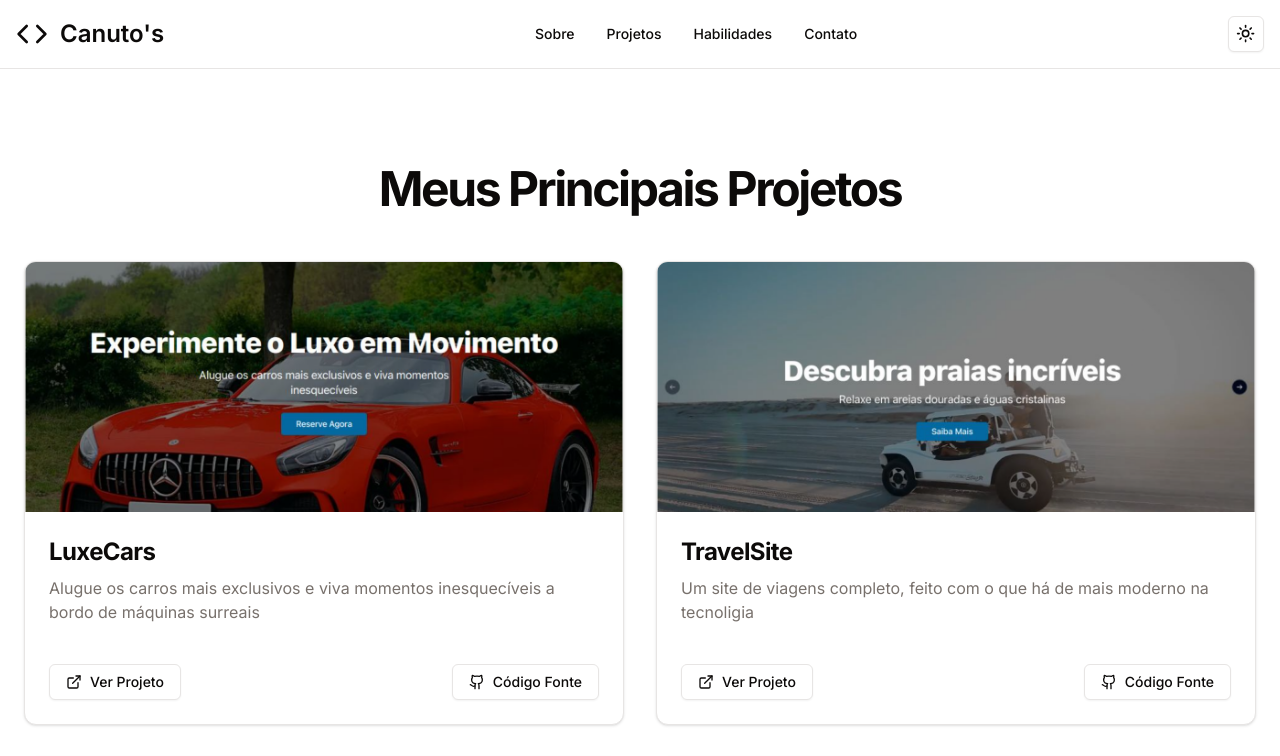
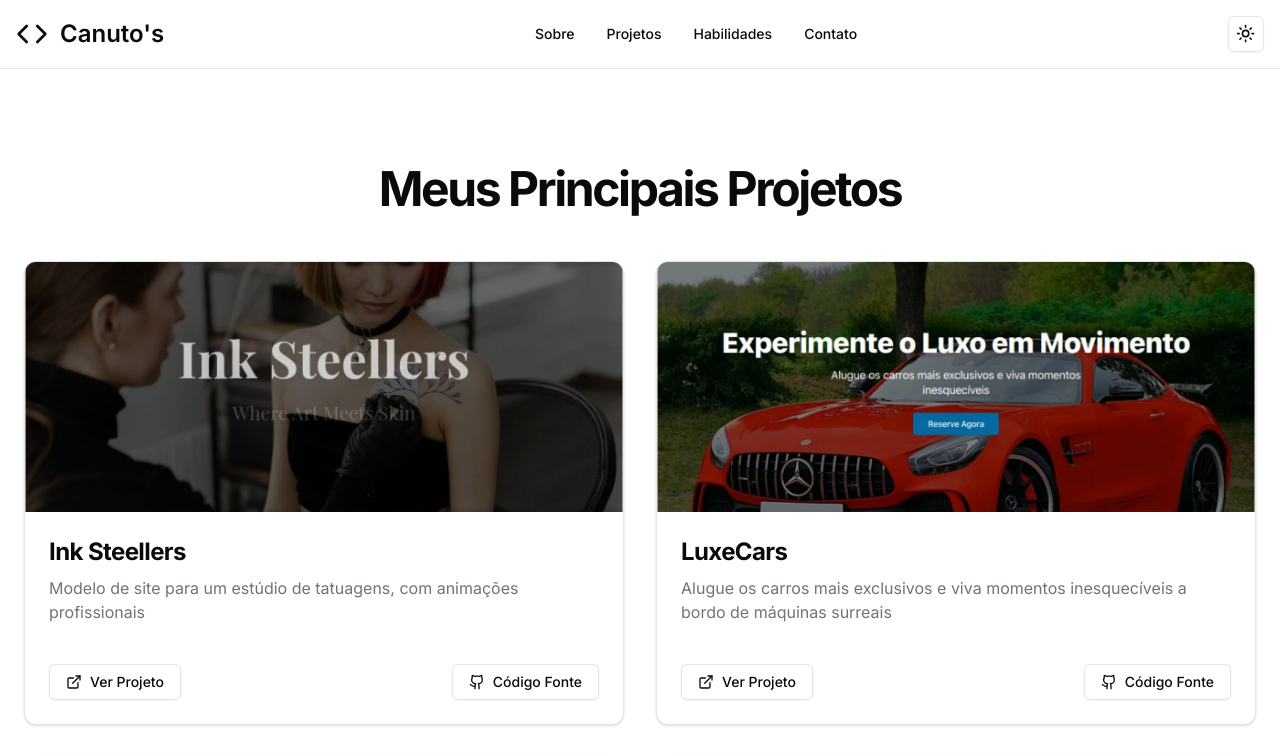
Before and after one commit to canutoilberto/nenos-portfolio, a Next.js app: page /my-projects in a window 1280 px wide. Shown: the top 756 px of the page. Built offline with nearby package versions, Linux system fonts and the light colour scheme.

Commit message:
[Feat] Ink site added

```diff
--- a/app/my-projects/page.tsx
+++ b/app/my-projects/page.tsx
@@ -15,6 +15,14 @@ import {
 } from "@/components/ui/card";
 
 const projects = [
+  {
+    title: "Ink Steellers",
+    description:
+      "Modelo de site para um estúdio de tatuagens, com animações profissionais",
+    image: "/ink.png",
+    liveLink: "https://ink-steellers.vercel.app/",
+    githubLink: "https://github.com/canutoilberto/ink",
+  },
   {
     title: "LuxeCars",
     description:
```
Also changed, not shown: public/ink.png (added).
